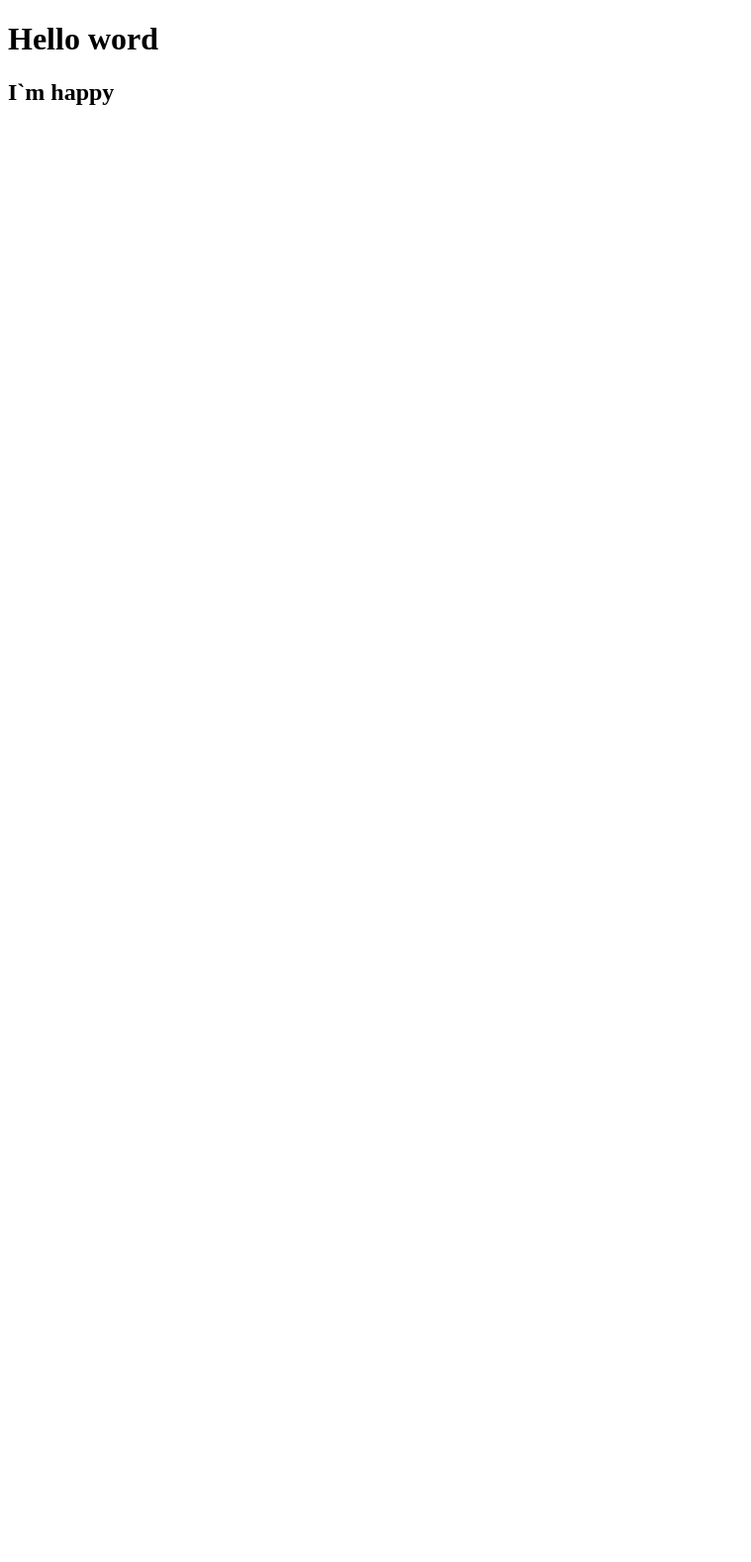
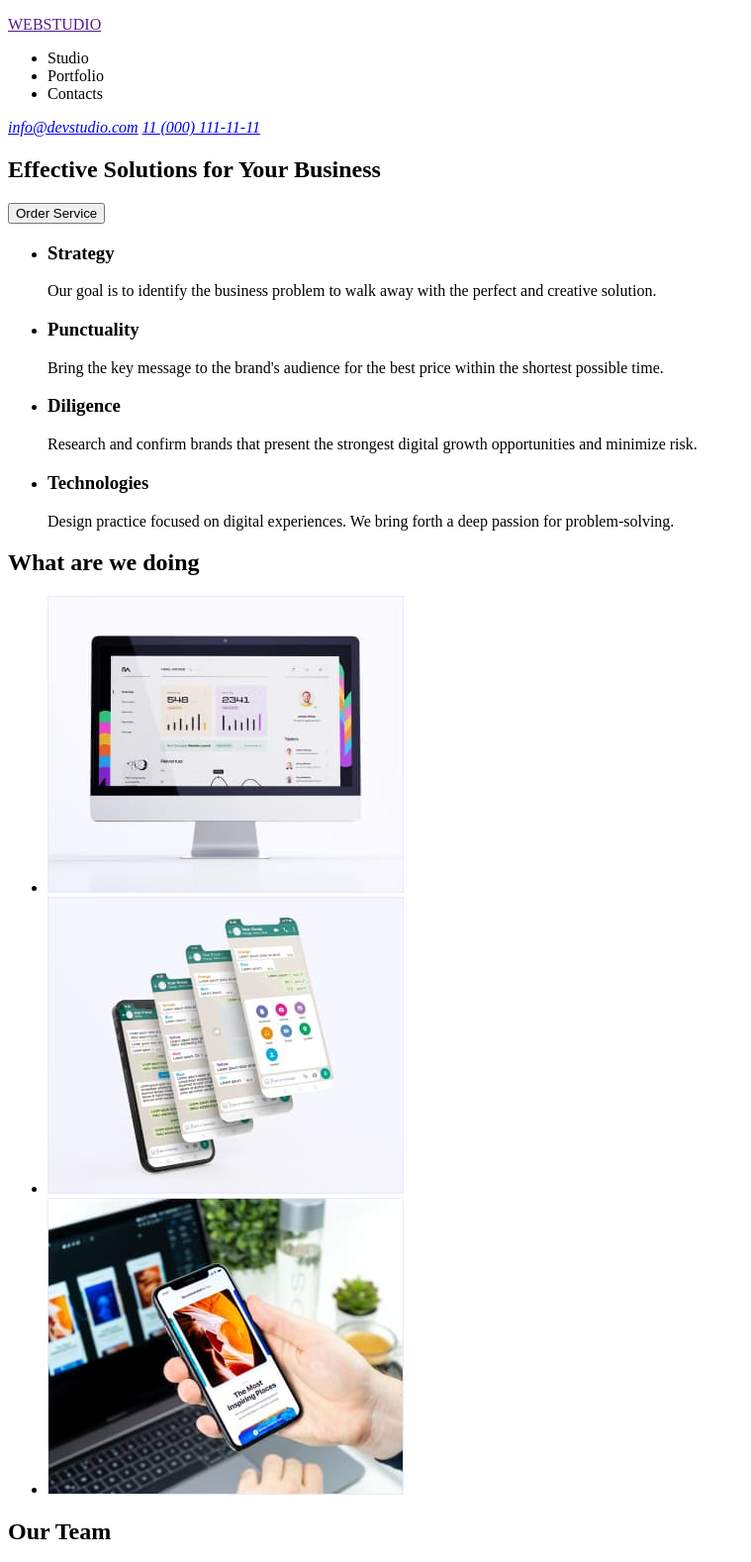
Before and after one commit to peogeka/trainingHtml-Css, a plain HTML site: page index.html in a window 1280 px wide. Shown: the top 1578 px of the page at 99% size, without its empty margins (0-759 px from the left). Before the commit the page ends 800 px from the top, so only its background shows below. Drawn offline with Linux system fonts and the light colour scheme.

Commit message:
add foto

```diff
--- a/index.html
+++ b/index.html
@@ -7,8 +7,101 @@
   </head>
   <body>
     <header>
-      <h1>Hello word</h1>
-      <h2>I`m happy</h2>
+      <nav>
+        <a href=""
+          ><p><span>WEB</span>STUDIO</p></a
+        >
+        <ul>
+          <li>Studio</li>
+          <li>Portfolio</li>
+          <li>Contacts</li>
+        </ul>
+      </nav>
+      <address>
+        <a href="mailto:info@devstudio.com">info@devstudio.com</a>
+        <a href="tel:+11 (000) 111-11-11">11 (000) 111-11-11</a>
+      </address>
     </header>
+    <main>
+      <section>
+        <h1>Effective Solutions for Your Business</h1>
+        <button type="button">Order Service</button>
+      </section>
+      <section>
+        <ul>
+          <li>
+            <h3>Strategy</h3>
+            <p>
+              Our goal is to identify the business problem to walk away with the
+              perfect and creative solution.
+            </p>
+          </li>
+          <li>
+            <h3>Punctuality</h3>
+            <p>
+              Bring the key message to the brand's audience for the best price
+              within the shortest possible time.
+            </p>
+          </li>
+          <li>
+            <h3>Diligence</h3>
+            <p>
+              Research and confirm brands that present the strongest digital
+              growth opportunities and minimize risk.
+            </p>
+          </li>
+          <li>
+            <h3>Technologies</h3>
+            <p>
+              Design practice focused on digital experiences. We bring forth a
+              deep passion for problem-solving.
+            </p>
+          </li>
+        </ul>
+      </section>
+      <section>
+        <h2>What are we doing</h2>
+        <ul>
+          <li><img src="./images/computer.jpg" alt="computer" /></li>
+          <li><img src="./images/screenshot.jpg" alt="screenshot" /></li>
+          <li><img src="./images/phone.jpg" alt="phone" /></li>
+        </ul>
+      </section>
+      <section>
+        <h2>Our Team</h2>
+        <ul>
+          <li>
+            <img src="./images/Mark Guerrero.jpg" alt="Mark Guerrero" />
+            <h3>Mark Guerrero</h3>
+            <p>Product Designer</p>
+          </li>
+          <li>
+            <img src="./images/Tom Ford.jpg" alt="Tom Ford" />
+            <h3>Tom Ford</h3>
+            <p>Frontend Developer</p>
+          </li>
+          <li>
+            <img src="./images/Camila Garcia.jpg" alt="Camila Garcia" />
+            <h3>Camila Garcia</h3>
+            <p>Marketing</p>
+          </li>
+          <li>
+            <img src="./images/Daniel Wilson.jpg" alt="Daniel Wilson" />
+            <h3>Daniel Wilson</h3>
+            <p>UI Designer</p>
+          </li>
+        </ul>
+      </section>
+    </main>
+    <footer>
+      <a href=""
+        ><p><span>WEB</span>STUDIO</p></a
+      >
+      <p>
+        Increase the flow of customers and <br />
+        sales for your business with digital <br />
+        marketing & growth solutions.
+      </p>
+    </footer>
   </body>
 </html>
```
Also changed, not shown: images/Camila Garcia.jpg (added), images/Daniel Wilson.jpg (added), images/Mark Guerrero.jpg (added), images/Tom Ford.jpg (added), images/computer.jpg (added), images/phone.jpg (added), images/screenshot.jpg (added).
